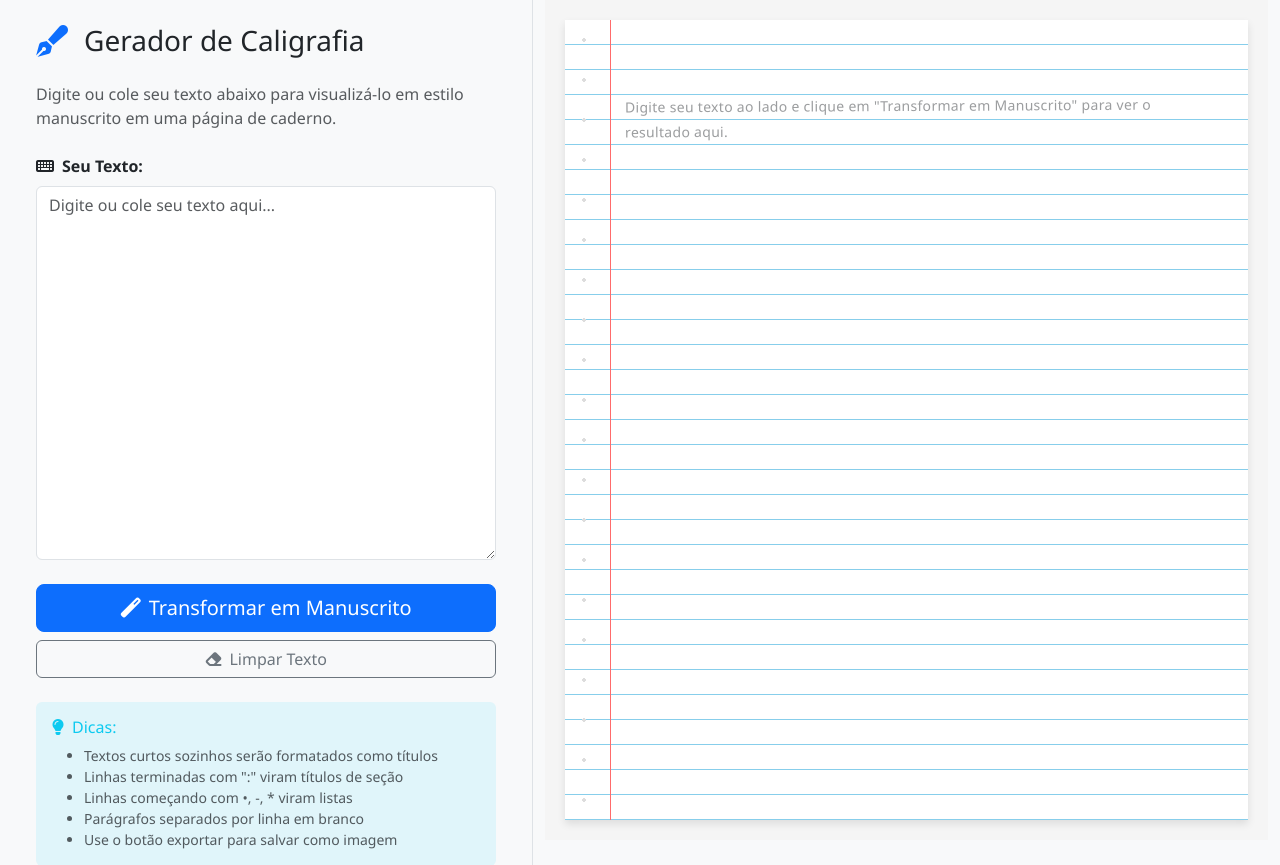
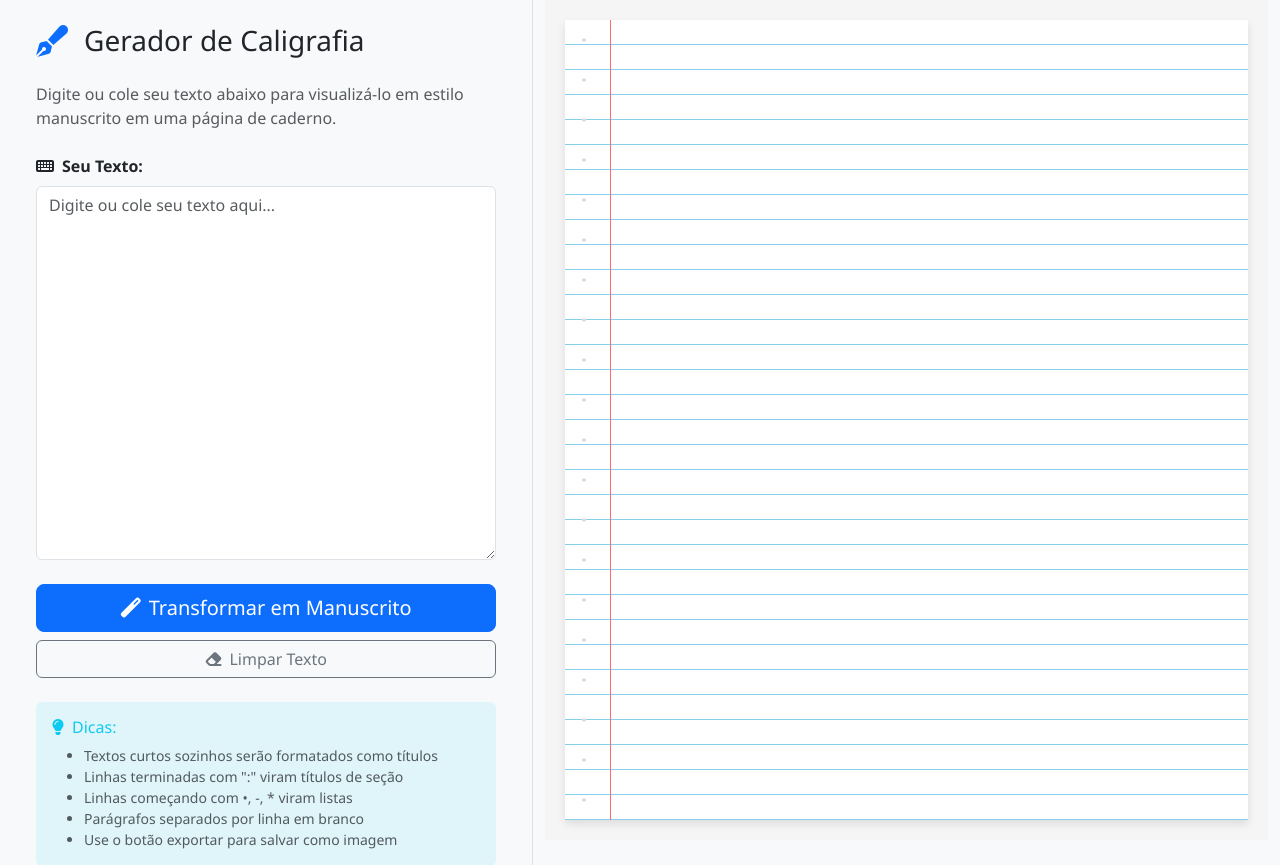
Before and after one commit to alexandrefreitass/Gerador-de-Caligrafia, a Flask app: page / in a window 1280 px wide. Shown: the top 865 px of the page. Run offline with Flask 3, Linux system fonts and the light colour scheme.

Commit message:
Remove the initial instructions from the display area on the main page
Removes placeholder text from index.html and handwriting.js, and adds a log message to clear the notebook.

Replit-Commit-Author: Agent
Replit-Commit-Session-Id: 21368602-15c3-462f-8816-9e308d305b89
Replit-Commit-Screenshot-Url: https://storage.googleapis.com/screenshot-production-us-central1/68e0d47f-2bfe-41b7-85da-9a4a4ac8206a/21368602-15c3-462f-8816-9e308d305b89/CJI3t8B

```diff
--- a/static/js/handwriting.js
+++ b/static/js/handwriting.js
@@ -154,7 +154,7 @@ class HandwritingApp {
     }
 
     displayPlaceholder() {
-        console.log('Displaying placeholder');
+        console.log('Clearing notebook page');
 
         if (!this.notebookPreview) {
             console.error('Notebook preview element not found');
@@ -167,11 +167,7 @@ class HandwritingApp {
             return;
         }
 
-        handwrittenDiv.innerHTML = `
-            <span class="placeholder-text text-muted">
-                Digite seu texto ao lado e clique em "Transformar em Manuscrito" para ver o resultado aqui.
-            </span>
-        `;
+        handwrittenDiv.innerHTML = '';
     }
 
     clearText() {
--- a/templates/index.html
+++ b/templates/index.html
@@ -65,9 +65,6 @@
             <div class="preview-container">
                 <div id="notebookPreview" class="notebook-page">
                     <div class="handwritten-text">
-                        <span class="placeholder-text text-muted">
-                            Digite seu texto ao lado e clique em "Transformar em Manuscrito" para ver o resultado aqui.
-                        </span>
                     </div>
                 </div>
             </div>
```
Also changed, not shown: attached_assets/image_1752803097392.png (added).
